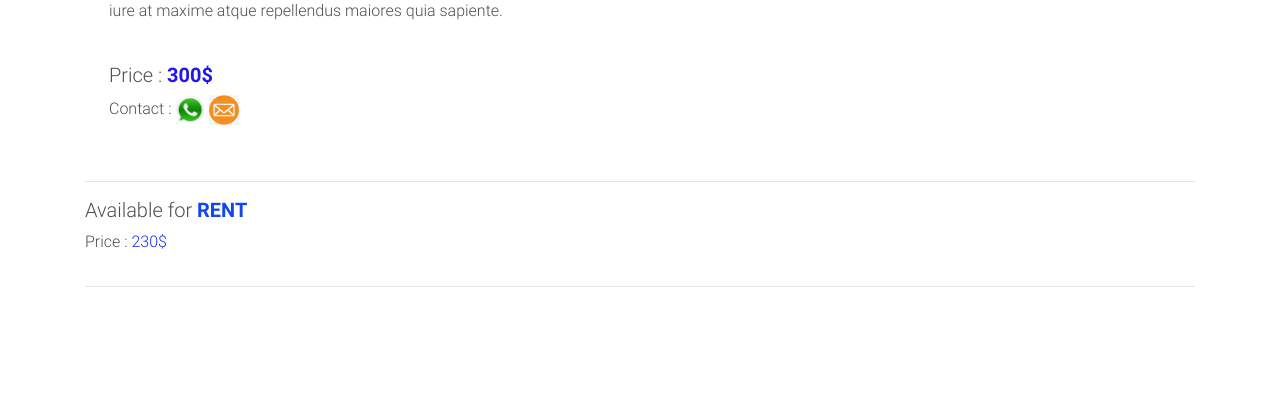
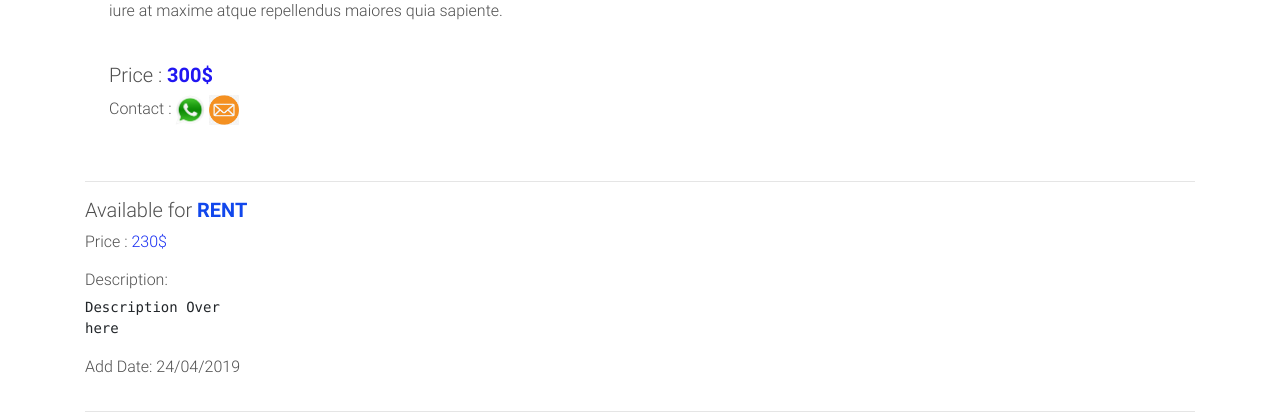
Before and after one commit to dhruv8808agja/NITK-Traderect, a Django app: template Traderect/main_app/templates/main_app/product-page.html in a window 1280 px wide. Shown: the part 771-1183 px from the top of the page. Before the commit the page ends 1058 px from the top, so only its background shows below. Run offline with Django 3.2, Linux system fonts and the light colour scheme; the template is opened without the code that fills it, so the values that code supplies are empty; some libraries are stand-ins or nearby versions.

Commit message:
todays work done

```diff
--- a/Traderect/main_app/templates/main_app/product-page.html
+++ b/Traderect/main_app/templates/main_app/product-page.html
@@ -71,7 +71,7 @@
             </button>
           </li>
           <li class="nav-item">
-            <button type="button" class="btn btn-md border" style="box-shadow: none;" >Login</button>
+            <button type="button" class="btn btn-md border" style="box-shadow: none;">Login</button>
           </li>
         </ul>
 
@@ -171,7 +171,8 @@
               Beatae sit assumenda asperiores iure at maxime atque repellendus maiores quia sapiente.</p>
             <br>
             <h5>Price : <span class="font-weight-bold" style="color: rgb(33, 22, 242)">300$</span></h5>
-            <p>Contact : <img style="height:30px;width:30px;" src="/home/student/NITK-Traderect/Traderect/main_app/templates/main_app/img/whatsapp.png"> <img style="height:30px;width:30px;" src="/home/student/NITK-Traderect/Traderect/main_app/templates/main_app/img/email.png"></p>
+            <p>Contact : <img style="height:30px;width:30px;" src="/home/student/NITK-Traderect/Traderect/main_app/templates/main_app/img/whatsapp.png"> <img style="height:30px;width:30px;"
+                src="/home/student/NITK-Traderect/Traderect/main_app/templates/main_app/img/email.png"></p>
           </div>
           <!--Content-->
         </div>
@@ -179,7 +180,13 @@
         <div class="col-md-12">
           <hr>
           <h5>Available for <span class="font-weight-bold" style="color:rgb(17, 71, 236); ">RENT</span></h5>
-          <p>Price  : <span style="color:rgb(25, 47, 242)">230$</span></p>
+          <p>Price : <span style="color:rgb(25, 47, 242)">230$</span></p>
+          <h6>Description: </h6>
+          <pre>
+Description Over
+here
+</pre>
+          <p>Add Date: 24/04/2019</p>
 
         </div>
       </div>
```
Lines whose indentation alone changed are shown as unchanged.
